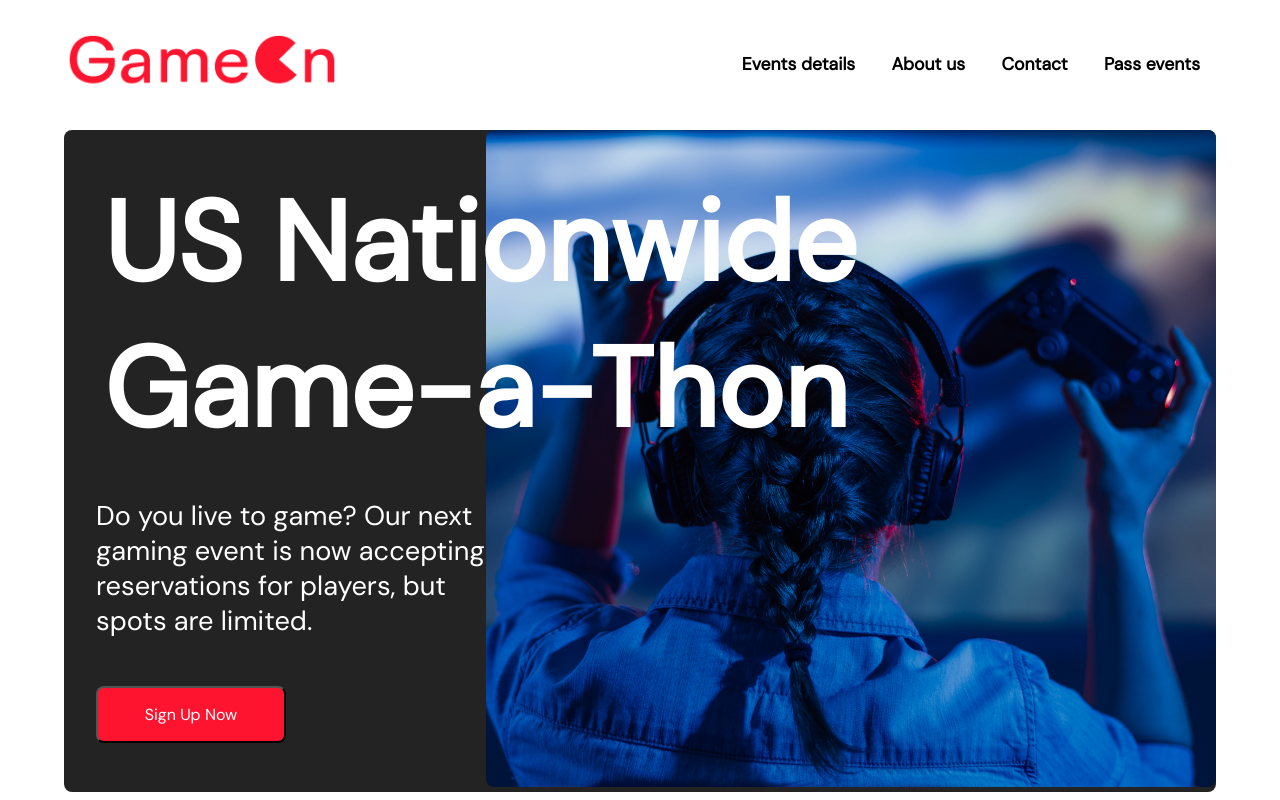
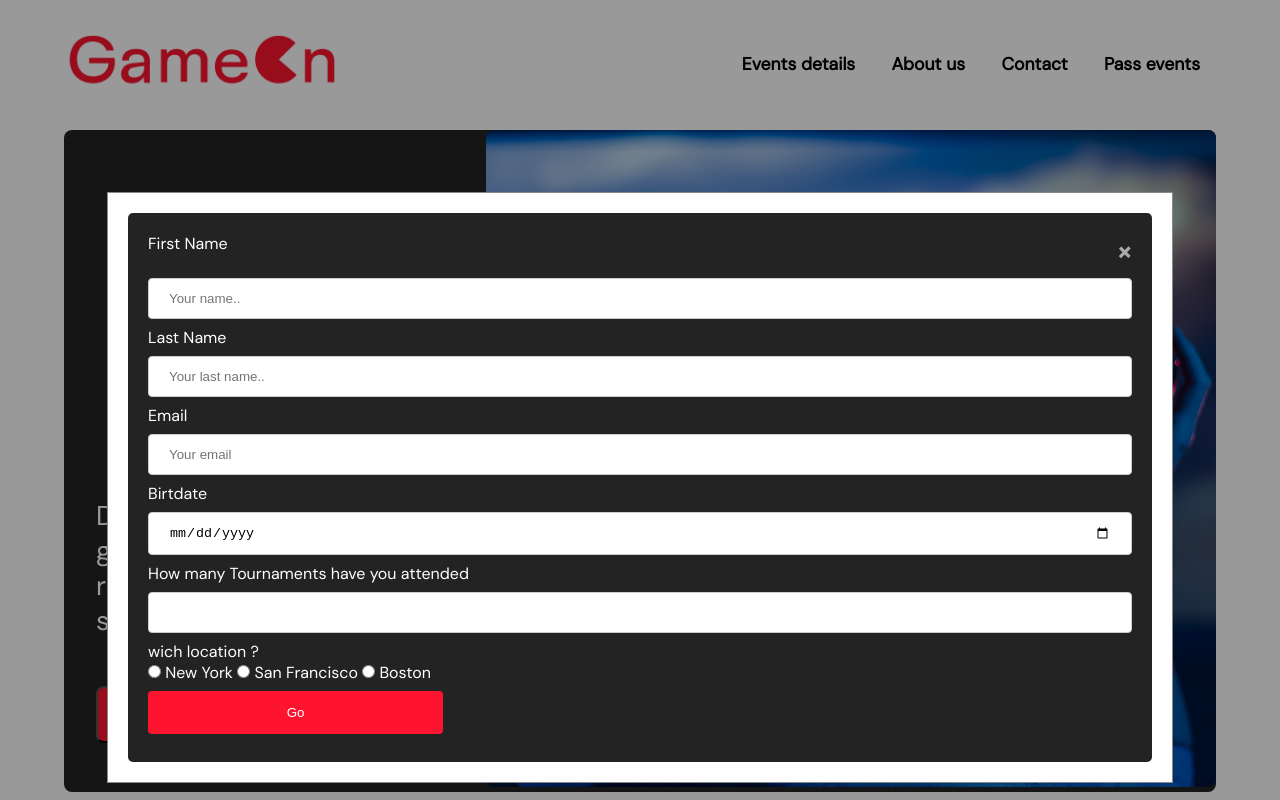
Before and after one commit to FaroukDev/Simplon_farouk-elayache-integration, a plain HTML site: page index.html in a window 1280 px wide. Both pictures are taken after a click on the button "Sign Up Now". Drawn offline with Linux system fonts and the light colour scheme.

Commit message:
add modal

```diff
--- a/index.html
+++ b/index.html
@@ -33,12 +33,55 @@
             <div class="container-text">
                 <p>Do you live to game? Our next gaming event is now accepting reservations for players, but spots are limited.</p>
             </div>
-            <button class="button">Sign Up Now</button>
+            <button id="myBtn" class="button btn">Sign Up Now</button>
+            <div id="myModal" class="modal">
+
+                <!-- Modal content -->
+                <div class="modal-content">
+
+                <div class="form">
+                    <span class="close">&times;</span>
+                    <form >
+                      <label for="fname">First Name</label>
+                      <input type="text" id="fname" name="firstname" placeholder="Your name..">
+
+                      <label for="lname">Last Name</label>
+                      <input type="text" id="lname" name="lastname" placeholder="Your last name..">
+
+                      <label for="email">Email</label>
+                      <input type="email" id="email" name="email" placeholder="Your email">
+                      <label for="birth">Birtdate</label>
+                      <input type="date" id="date" name="date" >
+                      <label for="number">How many Tournaments have you attended</label>
+                      <input type="number" id="number" name="number"
+                      min="0" max="100">
+                      <label for="select">wich location ?</label>
+                      <div>
+                      <input type="radio" id="contactChoice1"
+                        name="contact" value="newyork">
+                        <label for="contactChoice1">New York</label>
+
+                        <input type="radio" id="contactChoice2"
+                        name="contact" value="telephone">
+                        <label for="contactChoice2">San Francisco</label>
+
+                        <input type="radio" id="contactChoice3"
+                        name="contact" value="courrier">
+                        <label for="contactChoice3">Boston</label>
+                    </div>
+                    <div class="button-sub">
+                      <input type="submit" value="Go">
+                    </div>
+                    </form>
+                  </div>
+                </div>
+              </div>
         </div>
         <div class="container-right">
             <img src="./assets/img/image-container.png" alt="image-game">
         </div>
     </div>
 </div>
+<script src="./script.js"></script>
 </body>
 </html>
--- /dev/null
+++ b/script.js
@@ -0,0 +1,25 @@
+// Get the modal
+var modal = document.getElementById("myModal");
+
+// Get the button that opens the modal
+var btn = document.getElementById("myBtn");
+
+// Get the <span> element that closes the modal
+var span = document.getElementsByClassName("close")[0];
+
+// When the user clicks on the button, open the modal
+btn.onclick = function() {
+  modal.style.display = "block";
+}
+
+// When the user clicks on <span> (x), close the modal
+span.onclick = function() {
+  modal.style.display = "none";
+}
+
+// When the user clicks anywhere outside of the modal, close it
+window.onclick = function(event) {
+  if (event.target == modal) {
+    modal.style.display = "none";
+  }
+}
--- a/style.css
+++ b/style.css
@@ -107,4 +107,81 @@ body {
     font-size: 1rem;
 }
 
+/********* Modal ***************/
+
+input[type=text],input[type=email],input[type=date],input[type=number],  select {
+    width: 100%;
+    padding: 12px 20px;
+    margin: 8px 0;
+    display: inline-block;
+    border: 1px solid #ccc;
+    border-radius: 4px;
+    box-sizing: border-box;
+  }
+
+  input[type=submit] {
+    width: 30%;
+    background-color: #FE142F;
+    color: white;
+    padding: 14px 20px;
+    margin: 8px 0;
+    border: none;
+    border-radius: 4px;
+    cursor: pointer;
+
+
+  }
+
+  input[type=submit]:hover {
+    background-color: #45a049;
+  }
+
+  .form{
+    border-radius: 5px;
+    background-color: #232323;
+    padding: 20px;
+    font-family: 'DM Sans', sans-serif;
+  }
+  .button-sub input{
+      text-align: center;
+  }
+
+  /* The Modal (background) */
+.modal {
+    display: none; /* Hidden by default */
+    position: fixed; /* Stay in place */
+    z-index: 1; /* Sit on top */
+    left: 0;
+    top: 0;
+    width: 100%; /* Full width */
+    height: 100%; /* Full height */
+    overflow: auto; /* Enable scroll if needed */
+    background-color: rgb(0,0,0); /* Fallback color */
+    background-color: rgba(0,0,0,0.4); /* Black w/ opacity */
+  }
+
+  /* Modal Content/Box */
+  .modal-content {
+    background-color: #fefefe;
+    margin: 15% auto; /* 15% from the top and centered */
+    padding: 20px;
+    border: 1px solid #888;
+    width: 80%; /* Could be more or less, depending on screen size */
+  }
+
+  /* The Close Button */
+  .close {
+    color: #aaa;
+    float: right;
+    font-size: 28px;
+    font-weight: bold;
+  }
+
+  .close:hover,
+  .close:focus {
+    color: black;
+    text-decoration: none;
+    cursor: pointer;
+  }
+
 /*********media queries**********/
```
